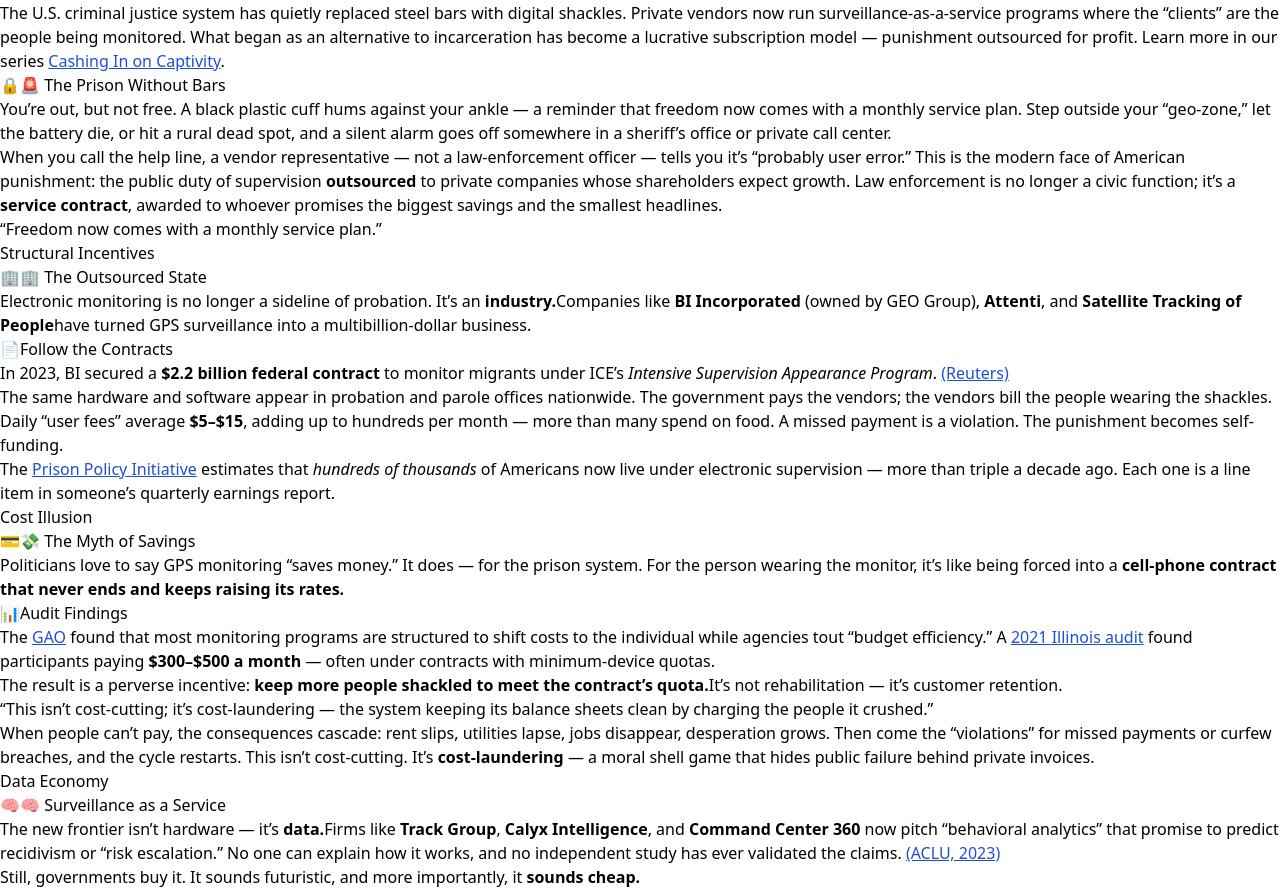
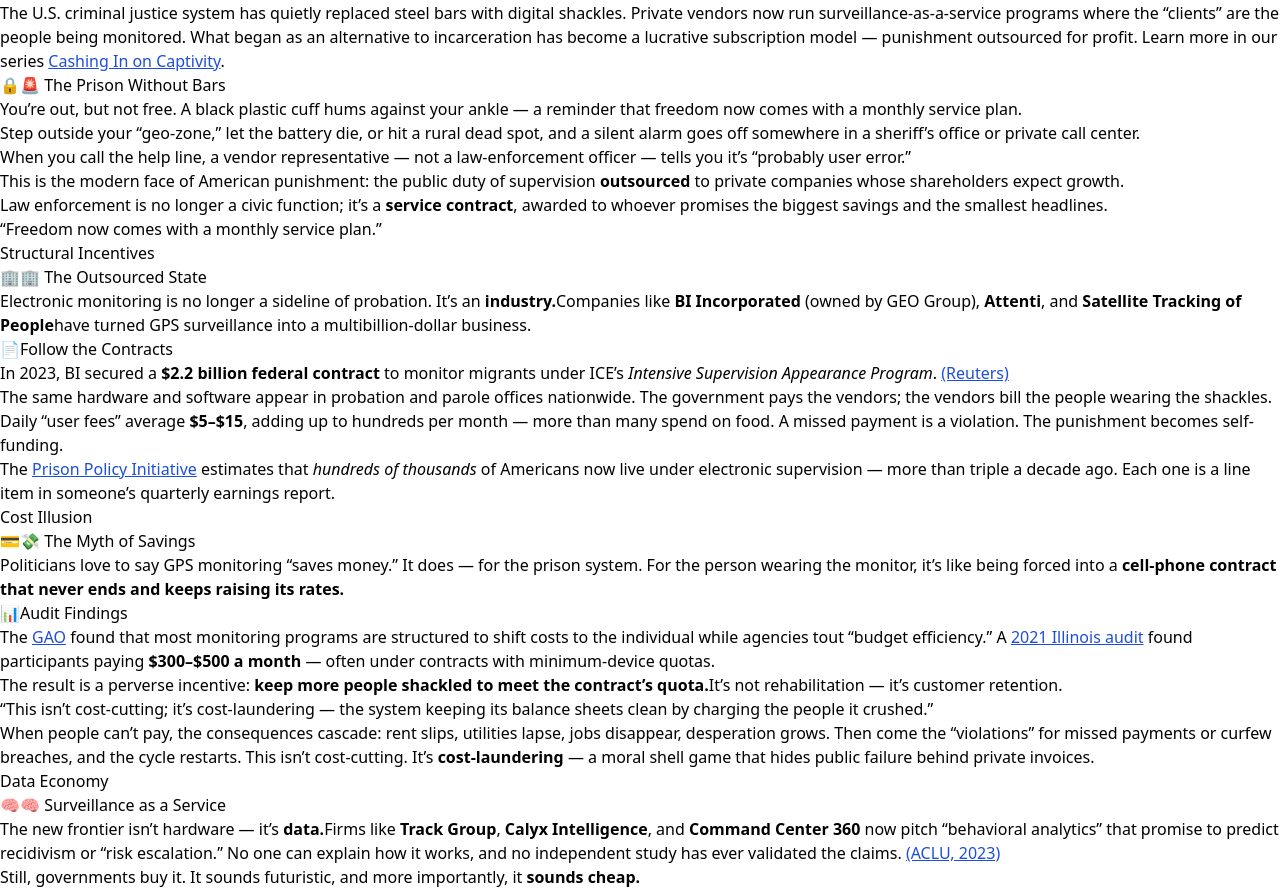
Before and after one commit to projectsolarrecon/Solar, a React (Vite) app: page /blog/follow-the-money-part-3 in a window 1280 px wide. Shown: the part 3289-4180 px from the top of the page. Built offline with nearby package versions, Linux system fonts and the light colour scheme.

Commit message:
Update FollowTheMoneyPart3.tsx

```diff
--- a/src/pages/blog/FollowTheMoneyPart3.tsx
+++ b/src/pages/blog/FollowTheMoneyPart3.tsx
@@ -38,11 +38,17 @@
         <BandHeader title="🚨 The Prison Without Bars" icon="🔒" />
         <p>
           You’re out, but not free. A black plastic cuff hums against your ankle — a reminder that freedom now comes with a monthly service plan.
+        </p>
+                <p className="mt-6">
           Step outside your “geo-zone,” let the battery die, or hit a rural dead spot, and a silent alarm goes off somewhere in a sheriff’s office or private call center.
         </p>
                 <p className="mt-6">
           When you call the help line, a vendor representative — not a law-enforcement officer — tells you it’s “probably user error.”
+        </p>
+                <p className="mt-6">
           This is the modern face of American punishment: the public duty of supervision <strong>outsourced</strong> to private companies whose shareholders expect growth.
+        </p>
+                <p className="mt-6">
           Law enforcement is no longer a civic function; it’s a <strong>service contract</strong>, awarded to whoever promises the biggest savings and the smallest headlines.
         </p>
 
```
